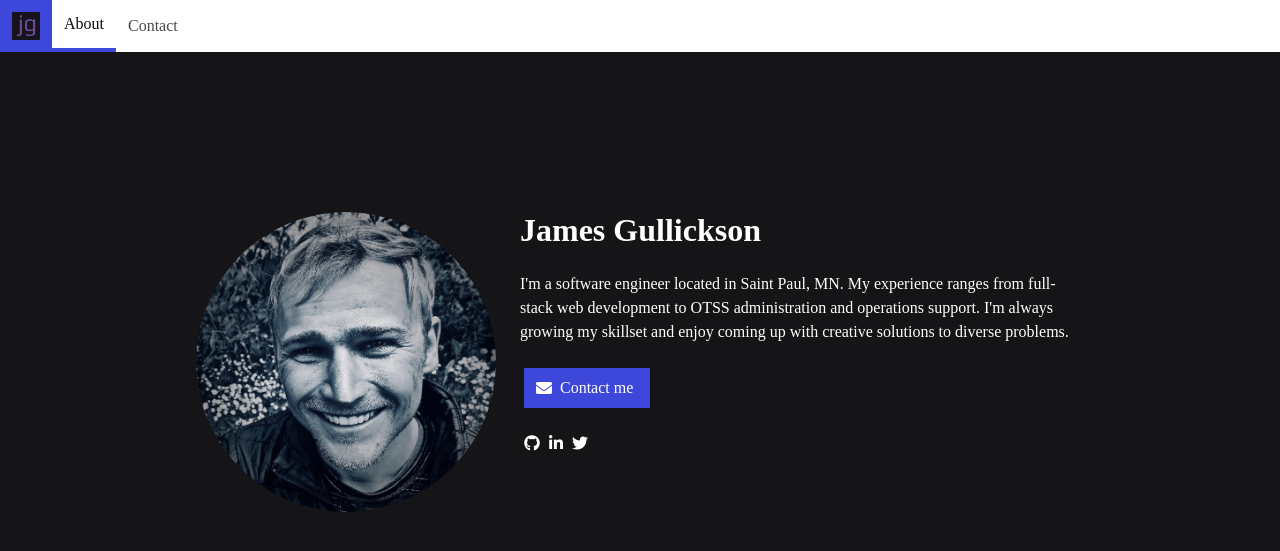
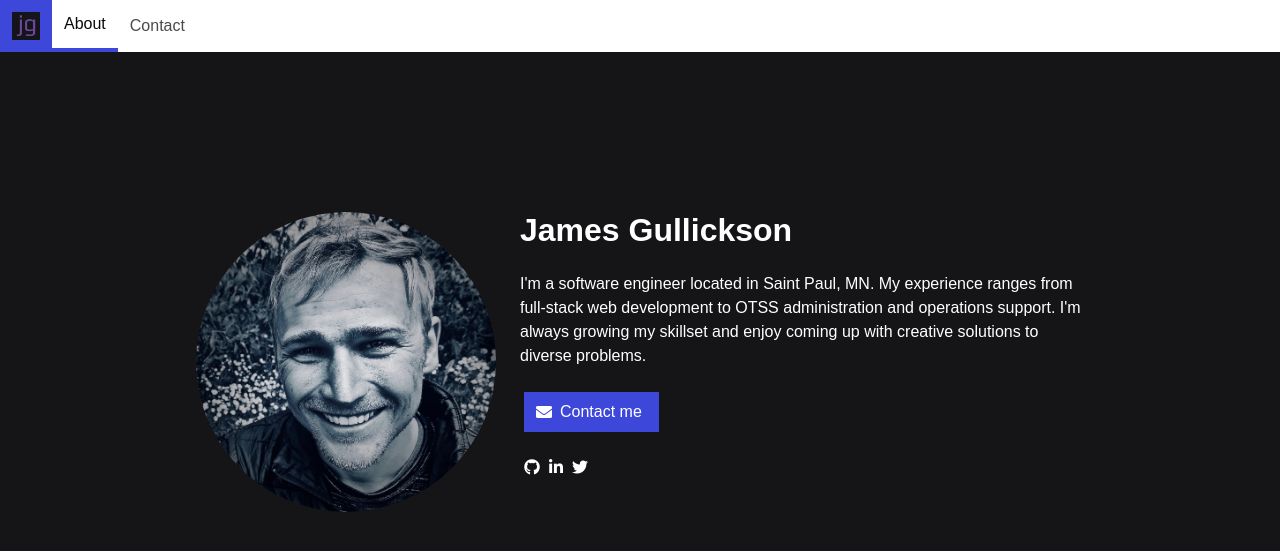
Before and after one commit to jgullickson/portfolio, a Flask app: page /about/ in a window 1280 px wide. Shown: the top 551 px of the page. Run offline with Flask 2, Linux system fonts and the light colour scheme; some libraries are stand-ins or nearby versions; some web fonts are replaced.

Commit message:
remove stlyes.scss and add main-content class to base.scss

```diff
--- a/portfolio_app/static/sass/base.scss
+++ b/portfolio_app/static/sass/base.scss
@@ -98,4 +98,10 @@ a.navbar-item.is-active,
 body, html {
     background-color: rgb(21, 21, 24);
     color: white;
+    font-family: 'Ubuntu', sans-serif;
+    margin: 0;
 }
+
+.main-content {
+    margin-top: 10em;
+}
--- a/portfolio_app/static/sass/styles.scss
+++ /dev/null
@@ -1,8 +0,0 @@
-body {
-    margin: 0;
-    font-family: 'sans-serif'
-}
-
-.main-content {
-    margin-top: 10em;
-}
--- a/portfolio_app/templates/base.html
+++ b/portfolio_app/templates/base.html
@@ -5,8 +5,6 @@
     <meta name="viewport" content="width=device-width, initial-scale=1.0">
     <title>James Gullickson</title>
     <link rel="stylesheet" href="{{ url_for('static', filename='css/base.scss.css') }}">
-    <link rel="stylesheet" href="{{ url_for('static', filename='css/styles.scss.css') }}">
-
     <link rel="stylesheet" href="{{ url_for('static', filename='fontawesome-free-5.13.1-web/css/all.css') }}">
     <!-- <link rel="stylesheet" href=""> -->
     <link rel="apple-touch-icon" sizes="180x180" href="/static/img/favicons/apple-touch-icon.png">
```
